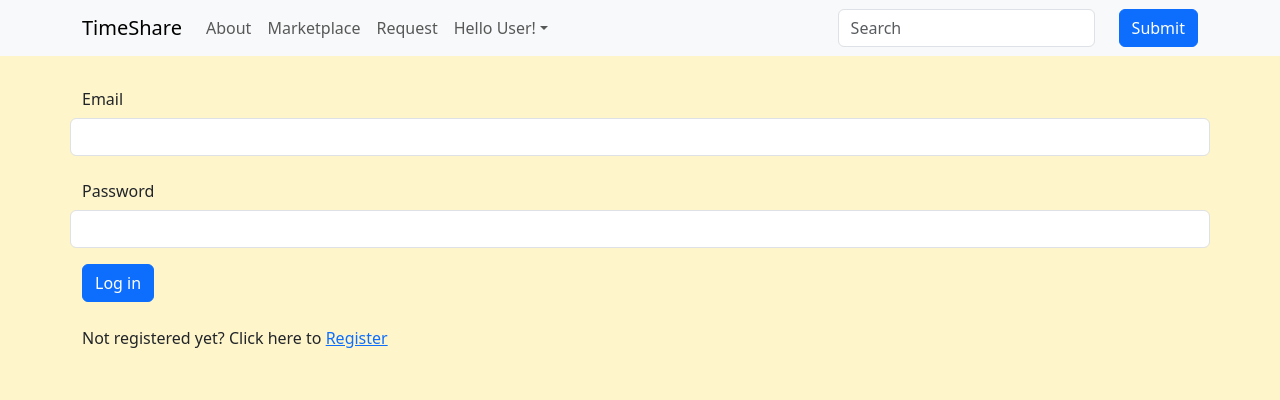
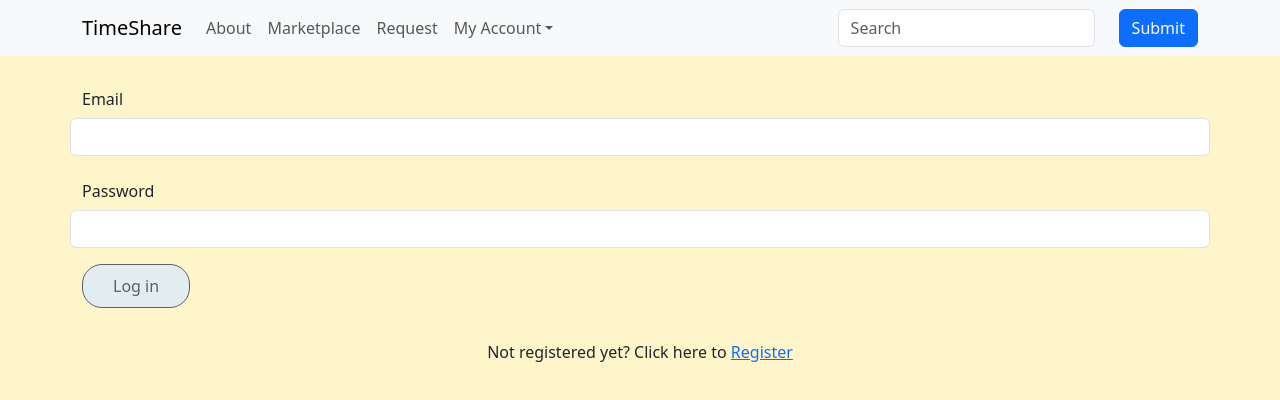
Before and after one commit to CodeOp-tech/fs34-group-C, a React (Vite) app in the folder client/: page /login in a window 1280 px wide. Shown: the top 400 px of the page. Built offline with nearby package versions, Linux system fonts and the light colour scheme.

Commit message:
Add private routes

```diff
--- a/client/src/App.jsx
+++ b/client/src/App.jsx
@@ -13,25 +13,87 @@ import Categories from "./pages/Categories";
 import Chatbox from "./pages/Chatbox";
 import Page404 from "./pages/Page404";
 import NavBar from "./components/NavBar";
+import AuthContext from "./contexts/AuthContext";
+import RequireAuth from "./components/RequireAuth";
 
 function App() {
+  const [isLoggedIn, setIsLoggedIn] = useState(false);
+
+  function signIn() {
+    setIsLoggedIn(true);
+  }
+
+  function signOut() {
+    setIsLoggedIn(false);
+  }
+
+  const authObject = {
+    isLoggedIn,
+    signIn,
+    signOut,
+  };
   return (
+    <AuthContext.Provider value={authObject}>
       <div>
         <NavBar />
         <Routes>
           <Route path="/" element={<Home />} />
           <Route path="/about" element={<About />} />
+          <Route path="/register" element={<Register />} />
           <Route path="/login" element={<Login />} />
-        <Route path="/register" element={<Register />} />
-        <Route path="/profile" element={<Profile />} />
-        <Route path="/request" element={<Request />} />
-        <Route path="/jobs" element={<Jobs />} />
-        <Route path="/details" element={<Details />} />
-        <Route path="/categories" element={<Categories />} />
-        <Route path="/chatbox" element={<Chatbox />} />
+
+          <Route
+            path="/profile"
+            element={
+              <RequireAuth>
+                <Profile />
+              </RequireAuth>
+            }
+          />
+          <Route
+            path="/request"
+            element={
+              <RequireAuth>
+                <Request />
+              </RequireAuth>
+            }
+          />
+          <Route
+            path="/jobs"
+            element={
+              <RequireAuth>
+                <Jobs />
+              </RequireAuth>
+            }
+          />
+          <Route
+            path="/details"
+            element={
+              <RequireAuth>
+                <Details />
+              </RequireAuth>
+            }
+          />
+          <Route
+            path="/categories"
+            element={
+              <RequireAuth>
+                <Categories />
+              </RequireAuth>
+            }
+          />
+          <Route
+            path="/chatbox"
+            element={
+              <RequireAuth>
+                <Chatbox />
+              </RequireAuth>
+            }
+          />
           <Route path="*" element={<Page404 />} />
         </Routes>
       </div>
+    </AuthContext.Provider>
   );
 }
 
--- a/client/src/components/NavBar.jsx
+++ b/client/src/components/NavBar.jsx
@@ -1,14 +1,23 @@
 import { Link } from "react-router-dom";
-import Container from "react-bootstrap/Container";
-import Nav from "react-bootstrap/Nav";
-import Navbar from "react-bootstrap/Navbar";
-import NavDropdown from "react-bootstrap/NavDropdown";
-import Form from "react-bootstrap/Form";
-import Row from "react-bootstrap/Row";
-import Col from "react-bootstrap/Col";
-import Button from "react-bootstrap/Button";
+import useAuth from "../hooks/useAuth";
+import {
+  Container,
+  Nav,
+  Navbar,
+  NavDropdown,
+  Form,
+  Row,
+  Col,
+  Button,
+} from "react-bootstrap";
 
 export default function NavBar() {
+  const { isLoggedIn, signIn, signOut } = useAuth();
+
+  const logout = () => {
+    localStorage.removeItem("token");
+    signOut();
+  };
   return (
     <div>
       <Navbar expand="lg" className="bg-body-tertiary mb-4">
@@ -28,20 +37,20 @@ export default function NavBar() {
               <Nav.Link as={Link} to="/request">
                 Request
               </Nav.Link>
-              <NavDropdown title="Hello User!" id="basic-nav-dropdown">
-                <NavDropdown.Item as={Link} to="/profile">
-                  Profile
-                </NavDropdown.Item>
-                <NavDropdown.Item as={Link} to="/login">
-                  Login
-                </NavDropdown.Item>
-                <NavDropdown.Item as={Link} to="/register">
-                  Register
-                </NavDropdown.Item>
-                <NavDropdown.Divider />
-                <NavDropdown.Item as={Link} to="/">
-                  Log out
-                </NavDropdown.Item>
+              <NavDropdown title="My Account" id="basic-nav-dropdown">
+                {!isLoggedIn && (
+                  <NavDropdown.Item as={Link} to="/login">
+                    Login
+                  </NavDropdown.Item>
+                )}
+                {isLoggedIn && (
+                  <NavDropdown.Item as={Link} to="/profile">
+                    Profile
+                  </NavDropdown.Item>
+                )}
+                {isLoggedIn && (
+                  <NavDropdown.Item onClick={logout}>Log out</NavDropdown.Item>
+                )}
               </NavDropdown>
             </Nav>
           </Navbar.Collapse>
--- /dev/null
+++ b/client/src/components/RequireAuth.jsx
@@ -0,0 +1,17 @@
+import { useLocation, Navigate } from "react-router-dom";
+import useAuth from "../hooks/useAuth";
+
+export default function RequireAuth({ children }) {
+  const { isLoggedIn } = useAuth();
+  let location = useLocation();
+
+  if (!isLoggedIn) {
+    // Redirect them to the /login page, but save the current location they were
+    // trying to go to when they were redirected. This allows us to send them
+    // along to that page after they login, which is a nicer user experience
+    // than dropping them off on the home page.
+    return <Navigate to="/login" state={{ from: location }} replace />;
+  }
+
+  return children;
+}
--- /dev/null
+++ b/client/src/contexts/AuthContext.jsx
@@ -0,0 +1,3 @@
+import { createContext } from "react";
+
+export default createContext(null);
--- /dev/null
+++ b/client/src/hooks/useAuth.jsx
@@ -0,0 +1,7 @@
+import { useContext } from "react";
+import AuthContext from "../contexts/AuthContext";
+
+export default function useAuth() {
+  // calling useContext will return the "value" of the provider
+  return useContext(AuthContext);
+}
--- a/client/src/pages/Login.jsx
+++ b/client/src/pages/Login.jsx
@@ -2,14 +2,15 @@ import { useState } from "react";
 import axios from "axios";
 import { Link } from "react-router-dom";
 import { Row, Col, Container, Form, Button } from "react-bootstrap";
+import useAuth from "../hooks/useAuth";
 
 function Login() {
+  const { isLoggedIn, signIn } = useAuth();
   const [credentials, setCredentials] = useState({
     email: "",
     password: "",
   });
   const { email, password } = credentials;
-
   const handleChange = (e) => {
     const { name, value } = e.target;
     setCredentials({ ...credentials, [name]: value });
@@ -22,7 +23,7 @@ function Login() {
         data: credentials,
       });
       localStorage.setItem("token", data.token);
-      alert("Logged in");
+      signIn();
     } catch (error) {
       console.log(error);
     }
@@ -53,13 +54,22 @@ function Login() {
               type="password"
             />
           </Form.Group>
-          <Button variant="primary" onClick={login}>
+          <Button className="button" onClick={login}>
             Log in
           </Button>
         </Form>
-        <div className="mt-4">
-          Not registered yet? Click here to <Link to="/register">Register</Link>
-        </div>
+        {isLoggedIn ? (
+          <div className="text-center p-4">
+            <div className="alert">You are logged in</div>
+          </div>
+        ) : (
+          <div className="text-center p-4">
+            <div className="mt-2">
+              Not registered yet? Click here to{" "}
+              <Link to="/register">Register</Link>
+            </div>
+          </div>
+        )}
       </Container>
     </div>
   );
--- a/client/src/pages/Register.jsx
+++ b/client/src/pages/Register.jsx
@@ -79,7 +79,7 @@ export default function Register() {
               />
             </Form.Group>
           </Row>
-          <Button variant="primary" type="submit">
+          <Button className="button" type="submit">
             Register
           </Button>
         </Form>
```
Lines whose indentation alone changed are shown as unchanged.
